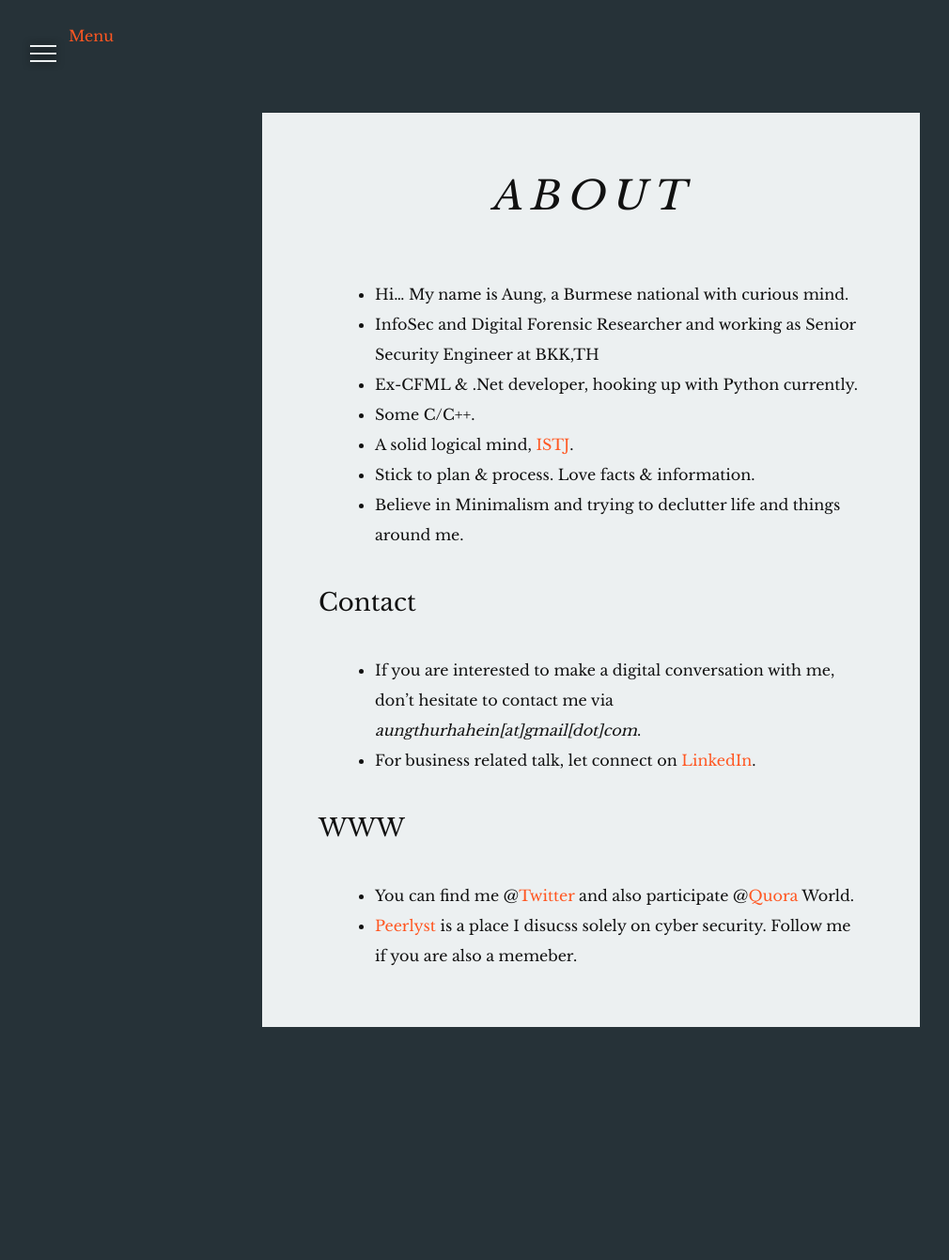
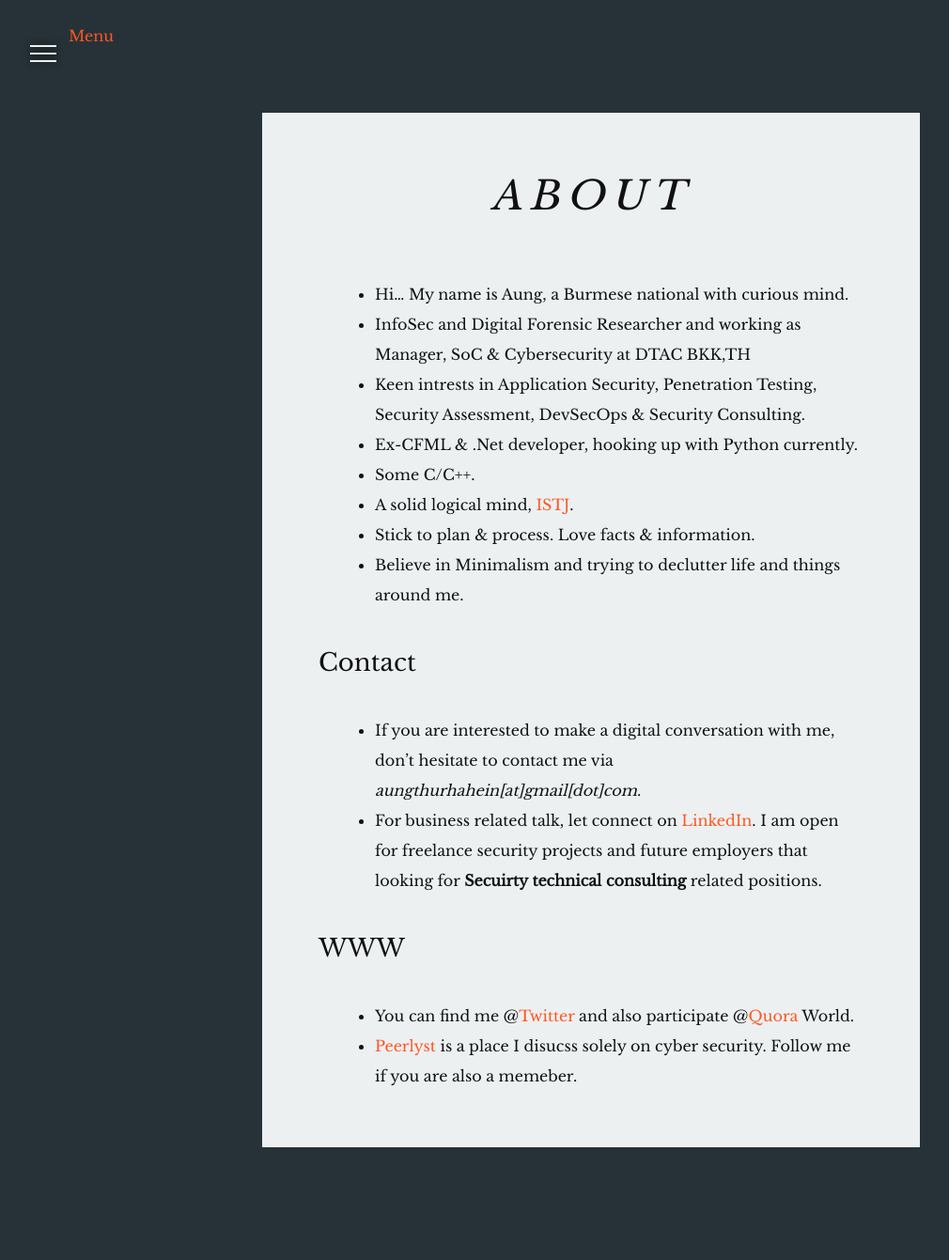
Before and after one commit to aungthurhahein/aungthurhahein.github.com, a Jekyll site: the page built from about.md, in a window 1280 px wide. Shown: the whole page at 94% size, without its empty margins (11-1021 px from the left). Built offline with Jekyll 4.4.1, drawn with Linux system fonts in a browser that asks for light colours; nearby versions of some CDN libraries; before the commit the page ends 1213 px from its top, so only the background shows below that.

Commit message:
updated about me

```diff
--- a/about.md
+++ b/about.md
@@ -5,7 +5,8 @@ permalink: /about/
 ---
 
 * Hi... My name is Aung, a Burmese national with curious mind.
-* InfoSec and Digital Forensic Researcher and working as Senior Security Engineer at BKK,TH
+* InfoSec and Digital Forensic Researcher and working as Manager, SoC & Cybersecurity at DTAC BKK,TH
+* Keen intrests in Application Security, Penetration Testing, Security Assessment, DevSecOps & Security Consulting.
 * Ex-CFML & .Net developer, hooking up with Python currently.
 * Some C/C++.
 * A solid logical mind, [ISTJ](http://www.16personalities.com/istj-personality).
@@ -14,7 +15,7 @@ permalink: /about/
 
 ### Contact
 * If you are interested to make a digital conversation with me, don’t hesitate to contact me via *aungthurhahein[at]gmail[dot]com*.
-* For business related talk, let connect on [LinkedIn](https://www.linkedin.com/in/aung-thu-rha-hein-2947b718/).
+* For business related talk, let connect on [LinkedIn](https://www.linkedin.com/in/aung-thu-rha-hein-2947b718/). I am open for freelance security projects and future employers that looking for **Secuirty technical consulting** related positions.
 
 ### WWW
 * You can find me @<a href="https://twitter.com/AtrHein" target="_blank">Twitter</a> and also participate @<a href="https://www.quora.com/profile/Aung-Thu-Rha-Hein" target="_blank">Quora</a> World.
```
